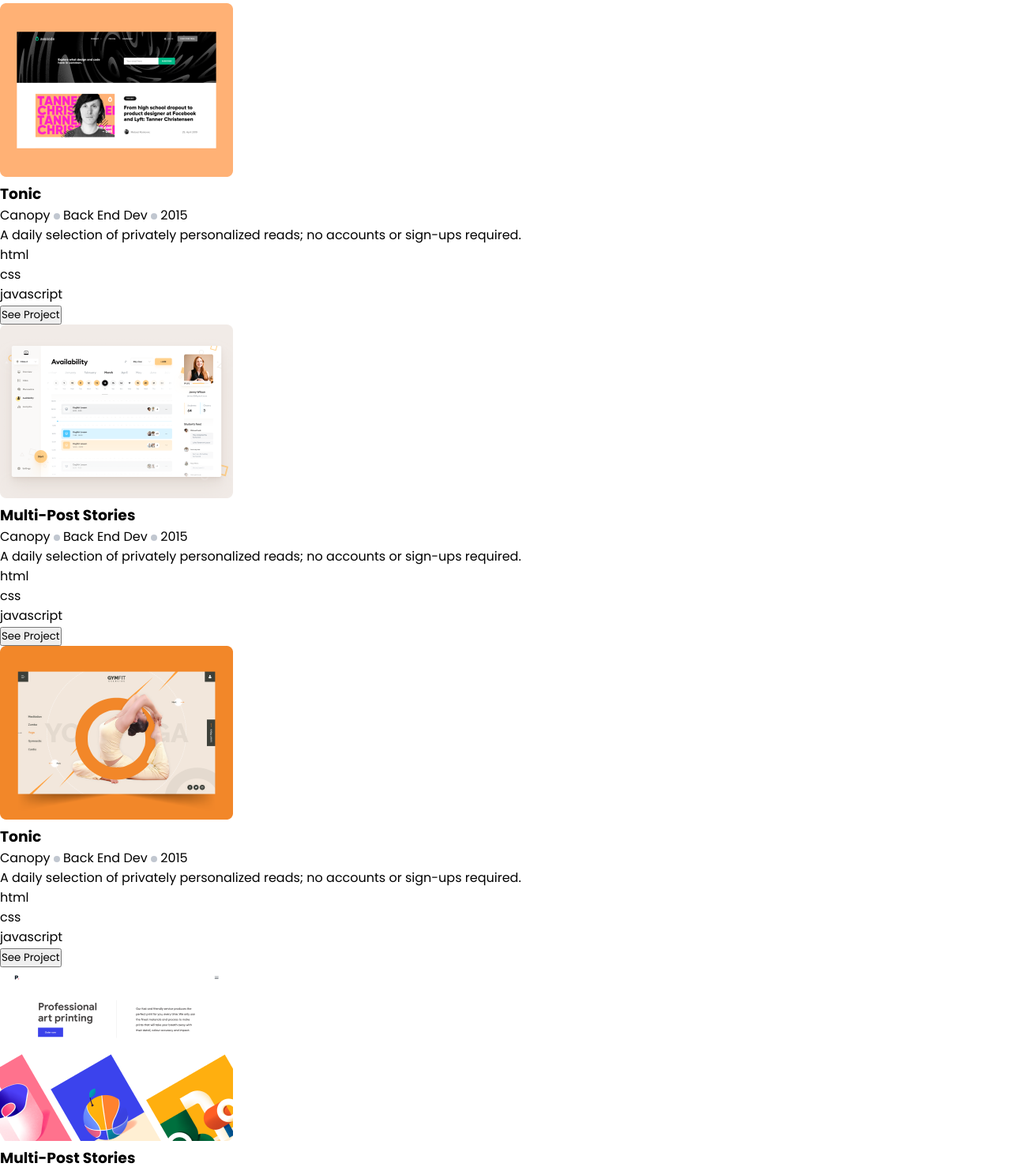
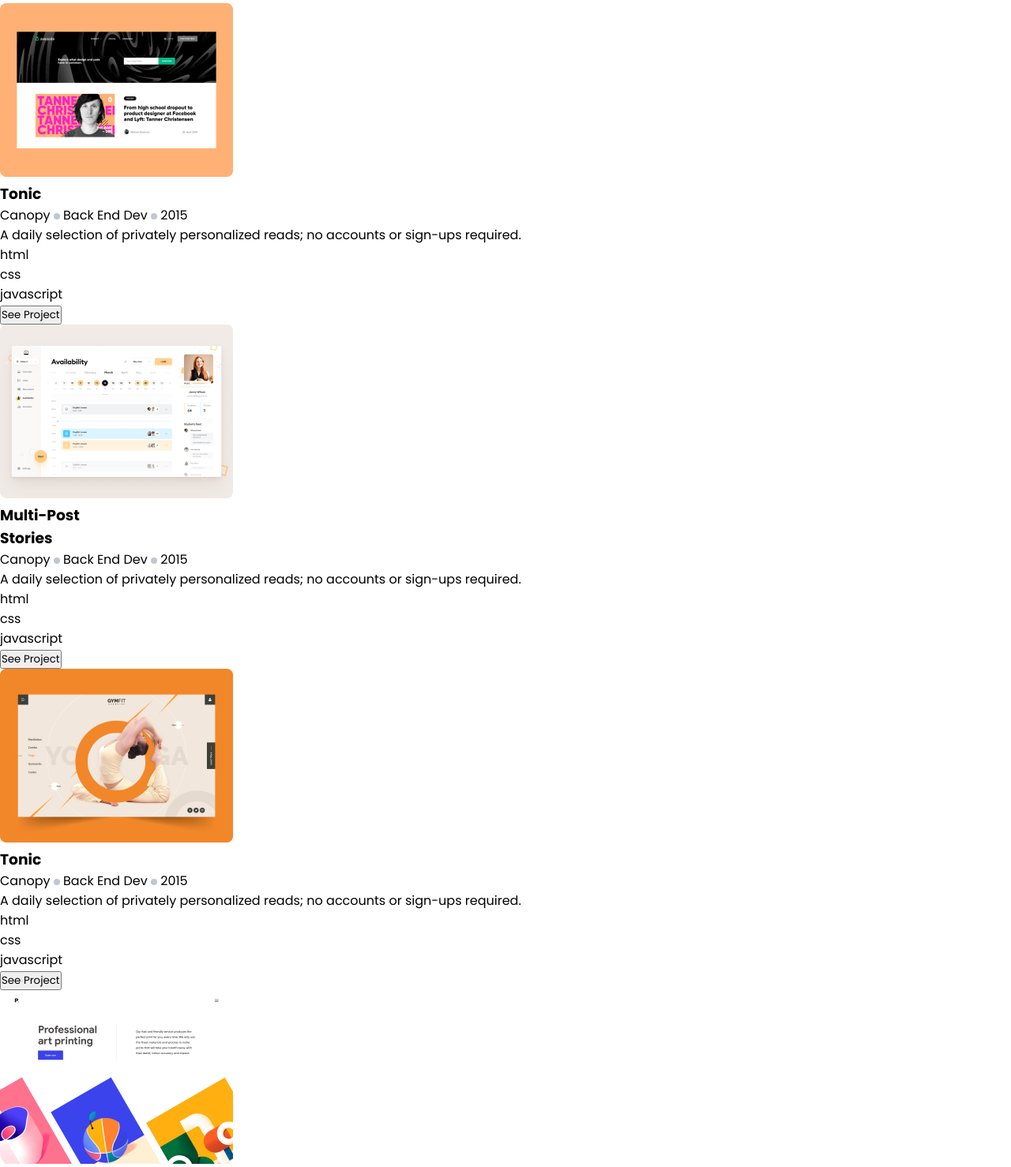
Before and after one commit to alphayowakarindi/My-Portfolio, a website: page index.html in a window 1280 px wide. Shown: the part 392-1870 px from the top of the page at 79% size. Drawn offline with Linux system fonts and the light colour scheme.

Commit message:
Add line break to h1 of work class

```diff
--- a/index.html
+++ b/index.html
@@ -85,7 +85,7 @@
       </div>
       <div class="work">
         <img src="images/works/work-two.png" alt="">
-        <h3>Multi-Post Stories</h3>
+        <h3>Multi-Post <br/> Stories</h3>
         <div class="role">
           <span>Canopy</span> <img src="images/works/counter.svg" alt=""> <span class="skill">Back End Dev</span> <img
             src="images/works/counter.svg" alt=""> <span class="year">2015</span>
@@ -115,7 +115,7 @@
       </div>
       <div class="work">
         <img src="images/works/work-four.png" alt="">
-        <h3>Multi-Post Stories</h3>
+        <h3>Multi-Post <br/> Stories</h3>
         <div class="role">
           <span>Canopy</span> <img src="images/works/counter.svg" alt=""> <span class="skill">Back End Dev</span> <img
             src="images/works/counter.svg" alt=""> <span class="year">2015</span>
```
